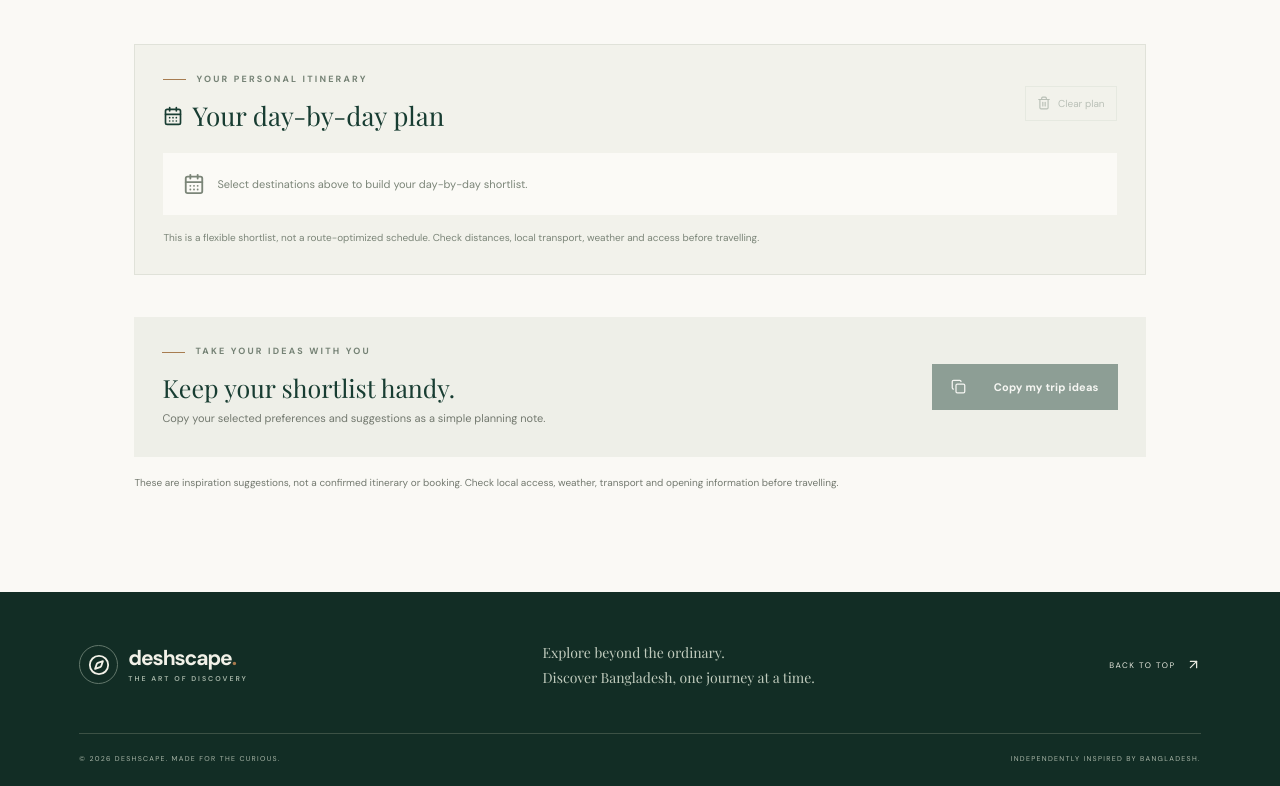
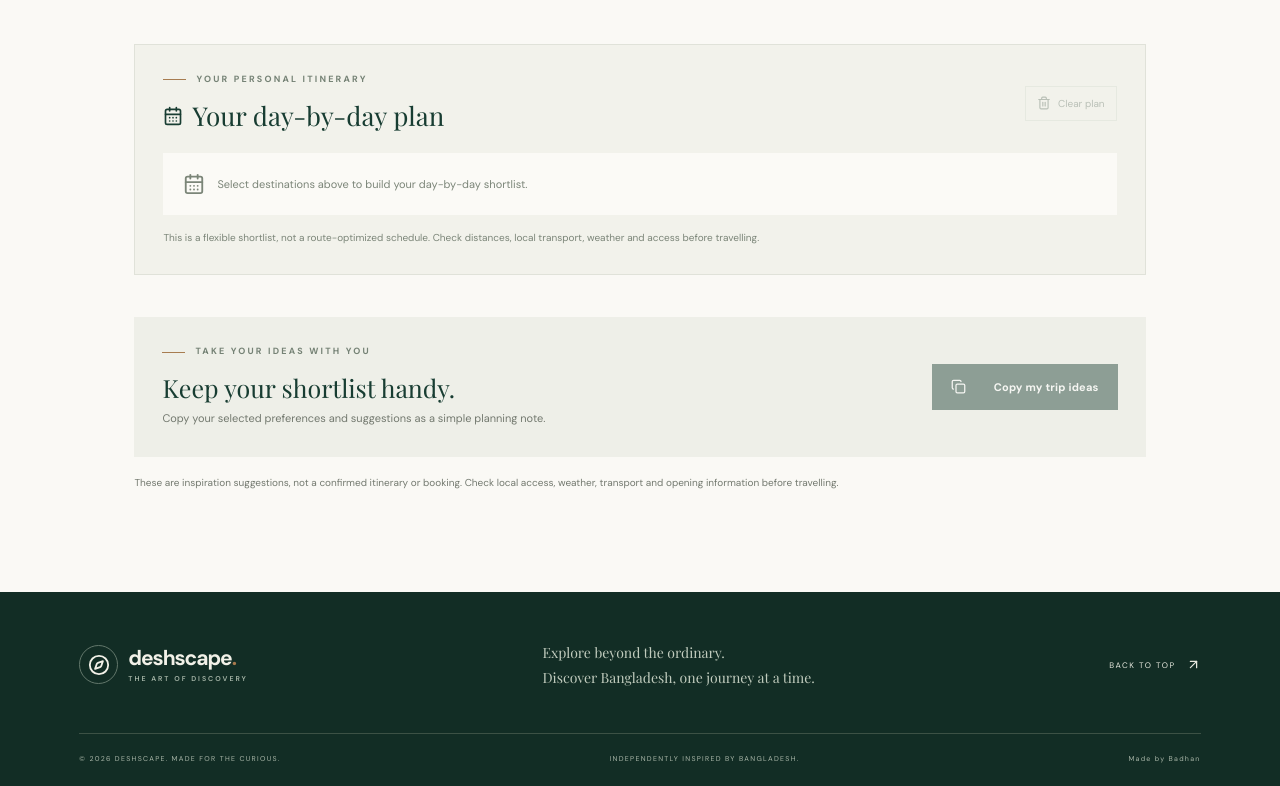
Before and after one commit to ahonbottacharje4098-gif/deshscape, a Next.js app: page /plan-trip in a window 1280 px wide. Shown: the part 2079-2865 px from the top of the page. Built offline with nearby package versions, Linux system fonts and the light colour scheme; a web font is replaced by a local one.

Commit message:
design: add Made by Badhan footer credit

```diff
--- a/src/app/plan-trip/page.tsx
+++ b/src/app/plan-trip/page.tsx
@@ -212,7 +212,7 @@ export default function TripPlannerPage() {
         <div className="trip-copy-panel"><div><span className="eyebrow"><span /> {t("TAKE YOUR IDEAS WITH YOU")}</span><h3>{t("Keep your shortlist handy.")}</h3><p>{t("Copy your selected preferences and suggestions as a simple planning note.")}</p></div><button className="button button-dark" type="button" onClick={copyPlan} disabled={!selectedPlaces.length}><Copy size={15} /> {copied ? t("Copied to clipboard") : t("Copy my trip ideas")}</button></div>
         <p className="trip-note">{t("These are inspiration suggestions, not a confirmed itinerary or booking. Check local access, weather, transport and opening information before travelling.")}</p>
       </section>
-      <footer className="site-footer"><div className="footer-top"><a className="brand footer-brand" href="/"><span className="brand-mark"><Compass size={22} /></span><span className="brand-name">deshscape<span>.</span><small>{t("THE ART OF DISCOVERY")}</small></span></a><p>{t("Explore beyond the ordinary.")}<br />{t("Discover Bangladesh, one journey at a time.")}</p><a className="back-top" href="#top">{t("BACK TO TOP")} <ArrowUpRight size={15} /></a></div><div className="footer-bottom"><span>{t("© 2026 DESHSCAPE. MADE FOR THE CURIOUS.")}</span><span>{t("INDEPENDENTLY INSPIRED BY BANGLADESH.")}</span></div></footer>
+      <footer className="site-footer"><div className="footer-top"><a className="brand footer-brand" href="/"><span className="brand-mark"><Compass size={22} /></span><span className="brand-name">deshscape<span>.</span><small>{t("THE ART OF DISCOVERY")}</small></span></a><p>{t("Explore beyond the ordinary.")}<br />{t("Discover Bangladesh, one journey at a time.")}</p><a className="back-top" href="#top">{t("BACK TO TOP")} <ArrowUpRight size={15} /></a></div><div className="footer-bottom"><span>{t("© 2026 DESHSCAPE. MADE FOR THE CURIOUS.")}</span><span>{t("INDEPENDENTLY INSPIRED BY BANGLADESH.")}</span><span className="footer-credit">Made by Badhan</span></div></footer>
     </main>
   );
 }
```
